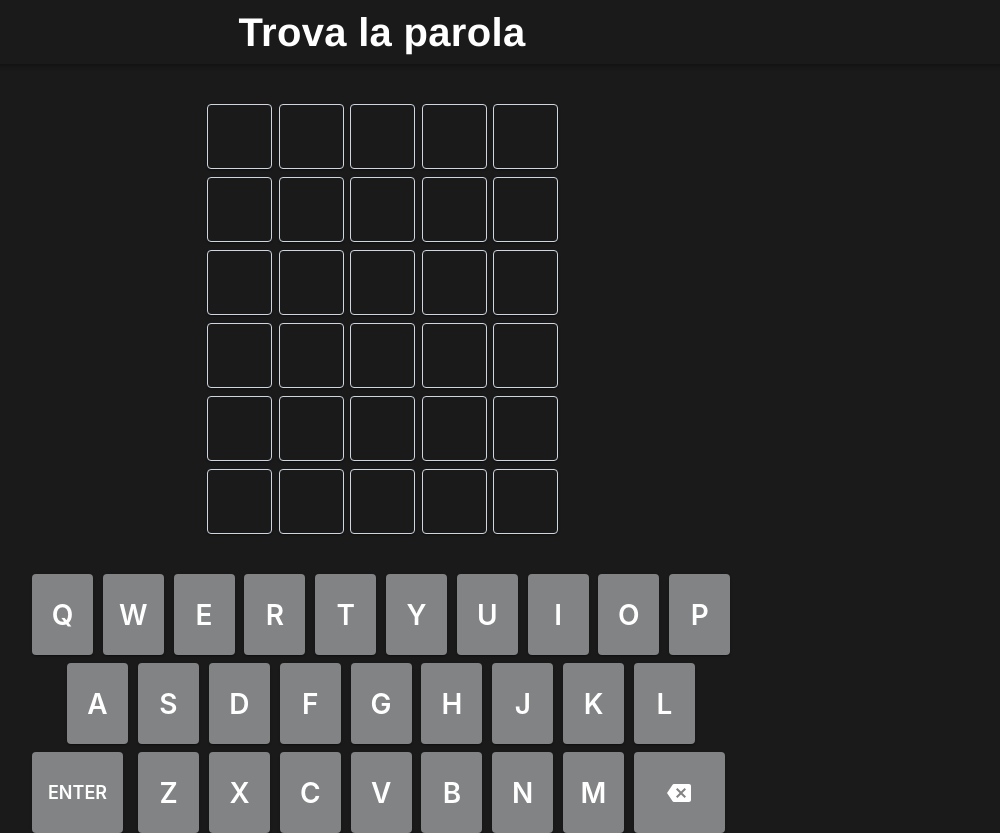
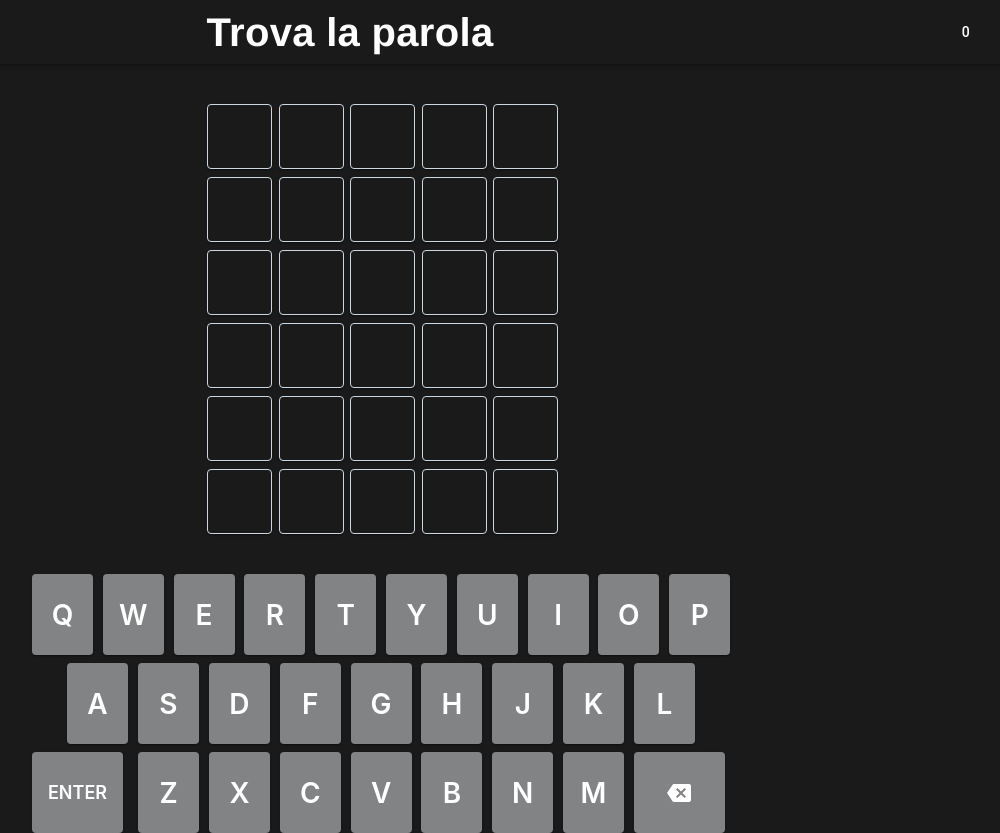
Before and after one commit to Morqos/WordleItalianoFrontEnd, a React (Create React App) app: page / in a window 1280 px wide. Shown: the whole page, without its empty margins (258-1258 px from the left). Built offline with nearby package versions, Linux system fonts and the light colour scheme.

Commit message:
Added fetch

```diff
--- a/src/PageComponents/Navbar.tsx
+++ b/src/PageComponents/Navbar.tsx
@@ -17,6 +17,7 @@ const Navbar = () => {
   const FONT_SIZE_WORDLE_MOBILE = 24
 
   const [fontSizeWordle, setFontSizeWordle] = useState(FONT_SIZE_WORDLE)
+  const [randomNumber, setRandomNumber] = useState(0)
 
   useEffect(() => {
     if(isMobileScreen) {
@@ -35,6 +36,16 @@ const Navbar = () => {
   function setDimensionsForDesktop()
   {
     setFontSizeWordle(FONT_SIZE_WORDLE)
+  }
+
+  function getRandomNumber()
+  {
+    fetch('https://ed01-82-165-182-65.ngrok.io/question/allQuestions').then(response => {
+      return response.json();
+    }).then(data => {
+      console.log(data)
+      // setRandomNumber(data.number)
+    })
   }
 
   return (
@@ -60,7 +71,14 @@ const Navbar = () => {
             }}>
             Trova la parola
           </Typography>
-          {/* <Button color="inherit">Impostazioni</Button> */}
+          <Button
+            onClick={() => {
+              getRandomNumber()
+            }}
+            color="inherit"
+          >
+            {randomNumber}
+          </Button>
         </Toolbar>
       </AppBar>
     </Box>
```
